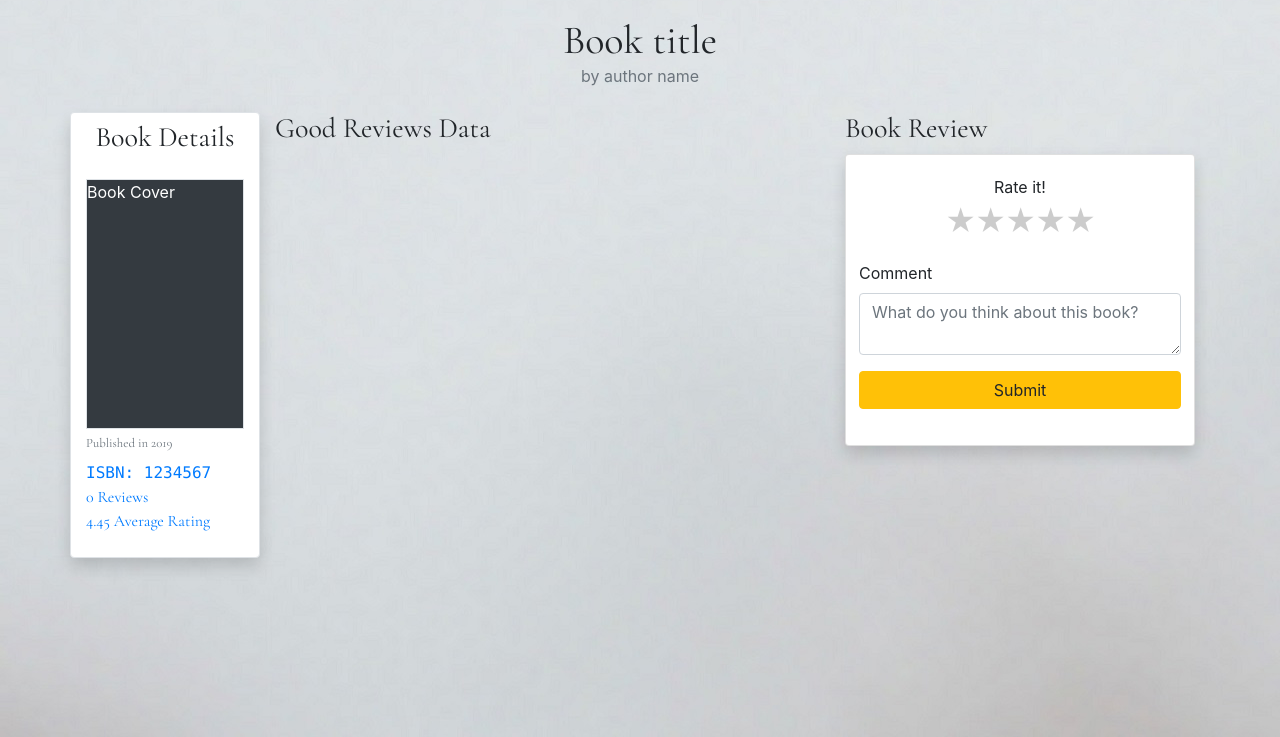
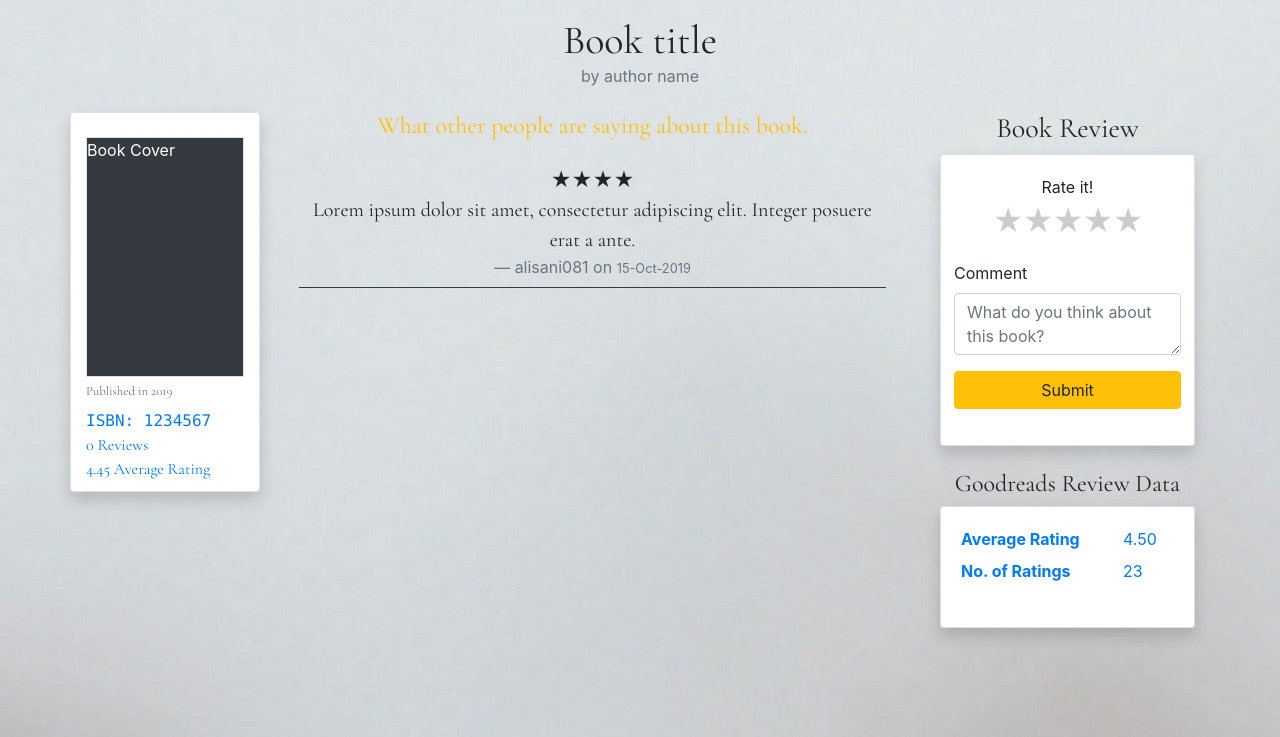
Before and after one commit to alisani081/BooksProject, a Flask app: page /book in a window 1280 px wide. Shown: the part 63-800 px from the top of the page. Run offline with Flask 2, Linux system fonts and the light colour scheme; some libraries are stand-ins or nearby versions.

Commit message:
working registration program

```diff
--- a/application.py
+++ b/application.py
@@ -1,12 +1,14 @@
 from dotenv import load_dotenv
 import os
 
-from flask import Flask, session, render_template, request
+from flask import Flask, session, render_template, request, redirect, url_for, flash
+from werkzeug.security import check_password_hash, generate_password_hash
 from flask_session import Session
 from sqlalchemy import create_engine
 from sqlalchemy.orm import scoped_session, sessionmaker
 
 app = Flask(__name__)
+app.secret_key = os.getenv("SECRET_KEY")
 
 #Check for environment variable
 if not os.getenv("DATABASE_URL"):
@@ -26,8 +28,36 @@ db = scoped_session(sessionmaker(bind=engine))
 def index():
     return render_template("index.html")
 
-@app.route("/signup")
+@app.route("/signup", methods=["POST","GET"])
 def signup():
+    if request.method == "POST":
+        name = request.form.get('name')
+        email = request.form.get('email')
+        username = request.form.get('username')
+        password = request.form.get('password')
+
+        error = None
+
+        if not name:
+            error = "All fields are required!"
+
+        if db.execute("SELECT username FROM users WHERE username = :username", {"username": username}
+        ).fetchone() is not None:
+            error = f"{username} already exist!"
+
+        if error is None:
+            password = generate_password_hash(password)
+            user = db.execute("INSERT INTO users (name, email, username, password) VALUES (:name, :email, :username, :password) RETURNING id",
+                {"name": name, "email": email, "username": username, "password": password})
+
+            db.commit()
+
+            flash('Account created successfully! Use your details to login now.', 'success')
+
+            return redirect(url_for('login'))
+
+        flash(error, 'danger')
+
     return render_template("signup.html")
 
 @app.route("/login")
--- a/templates/book.html
+++ b/templates/book.html
@@ -10,10 +10,10 @@
     <h1 class="px-2 mb-0 pb-0">Book title </h1> <span class="text-muted">by author name</span>
 </div>
 <div class="row mt-lg-4">
-    <div class="col-md-2 bg-white border shadow rounded">
-        <h3 class="text-center my-2">Book Details</h3>
+    <div class="col-md-2 bg-white border shadow rounded" style="max-height: 380px;">
+        <!-- <h3 class="text-center my-2">Book Details</h3> -->
         <div class="my-4">
-            <div class="border mr-3 bg-dark text-white" style="width:100%; height: 250px;">
+            <div class="border mr-3 bg-dark text-white" style="width:100%; height: 240px;">
                 Book Cover
             </div>
             <div class="book_detail_list">
@@ -24,11 +24,18 @@
             </div>
         </div>
     </div>
-    <div class="col-md-6">
-        <h3>Good Reviews Data</h3>
+    <div class="col-md-7">
+        <h4 class="text-center mb-4 text-warning">What other people are saying about this book.</h4>
+        <div class="px-4">
+            <blockquote class="blockquote text-center border-bottom border-dark pb-2">
+                <span>&#9733;</span><span>&#9733;</span><span>&#9733;</span><span>&#9733;</span>
+                <p class="mb-0">Lorem ipsum dolor sit amet, consectetur adipiscing elit. Integer posuere erat a ante.</p>
+                <footer class="blockquote-footer">alisani081 on <small>15-Oct-2019</small></footer>
+            </blockquote>
+        </div>
     </div>
-    <div class="col-md-4">
-        <h3>Book Review</h3>
+    <div class="col-md-3">
+        <h3 class="text-center">Book Review</h3>
         <div class="card shadow rounded">
             <dvi class="card-body">
                 <form class="px-2">
@@ -57,6 +64,17 @@
                 </form>
             </dvi>
         </div>
+        <h4 class="text-center mt-4">Goodreads Review Data</h4>
+        <div class="card shadow rounded">
+            <div class="card-body">
+                <dl class="row text-primary">
+                    <dt class="col-sm-8">Average Rating</dt>
+                    <dd class="col-sm-4">4.50</dd>
+                    <dt class="col-sm-8">No. of Ratings</dt>
+                    <dd class="col-sm-4">23</dd>
+                </dl>
+            </div>
+        </div>
     </div>
 </div>
 {% endblock %}
--- a/templates/index.html
+++ b/templates/index.html
@@ -2,7 +2,7 @@
 
 {% block title %} Home {% endblock %}
 
-{% block navTxt %} Hi, Username {% endblock %}
+{% block navTxt %} Hi, username {% endblock %}
 {% block navBtn %} <button class='btn btn-sm btn-outline-warning ml-2' type='button'>Sign out</button> {% endblock %}
 
 {% block body %}
--- a/templates/layout.html
+++ b/templates/layout.html
@@ -28,16 +28,20 @@
         <!-- Main Content -->
         <main>
             <div class="container">
+                <div class="row message">
+                    {% with messages = get_flashed_messages(with_categories=True) %}
+                    {% if messages %}
+                        {% for category, message in  messages %}
+                            <div class="alert alert-{{ category }}" role="alert">
+                                {{ message }}
+                            </div>
+                        {% endfor %}
+                    {% endif %}
+                    {% endwith %}
+                </div>
                 {% block body %} {% endblock %}
             </div>
         </main>
 
-        <!-- Footer -->
-        <!-- <nav class="navbar fixed-bottom navbar-light bg-light">
-            <div class="container">
-                <a class="navbar-brand" href="#">Fixed bottom</a>
-            </div>
-        </nav>     -->
-
     </body>
 </html>
--- a/templates/signup.html
+++ b/templates/signup.html
@@ -17,7 +17,7 @@
                 Registration form
             </div>
             <div class="card-body px-4">
-                <form>
+                <form action="{{ url_for('signup') }}" method="POST">
                     <div class="form-group row">
                         <input type="text" class="form-control" id="name" placeholder="Full Name" name="name">
                     </div>
@@ -28,7 +28,7 @@
                         <input type="text" class="form-control" id="username" placeholder="Username" name="username">
                     </div>
                     <div class="form-group row">
-                        <input type="password" class="form-control" id="password" placeholder="Password">
+                        <input type="password" class="form-control" id="password" placeholder="Password" name="password">
                     </div>
                     <div class="form-group row">
                         <button type="submit" class="btn btn-warning">Sign up</button>
```
Also changed, not shown: import.py (+5 -4 lines), templates/login.html (line endings or trailing spaces), 1 other file.
